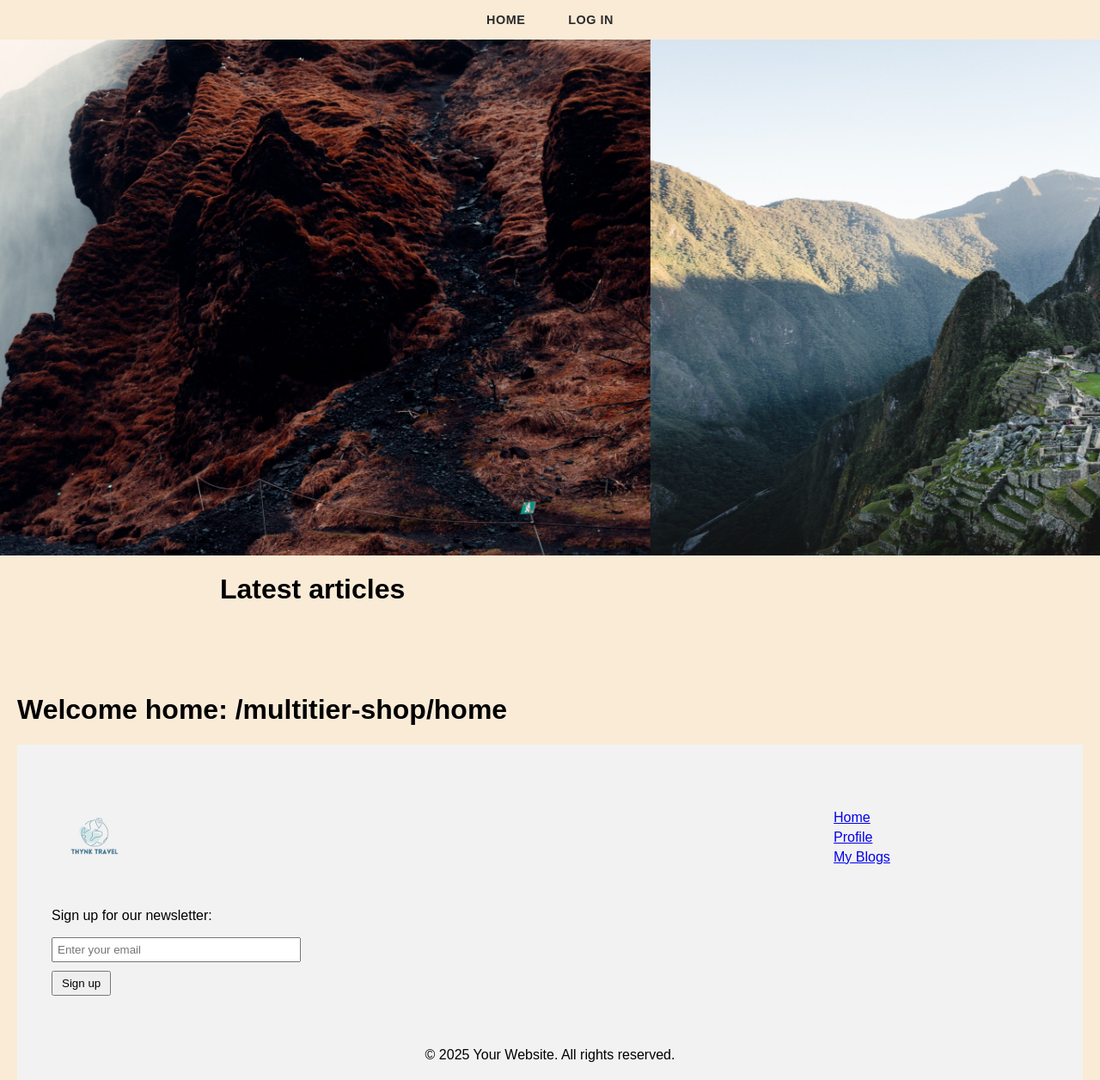
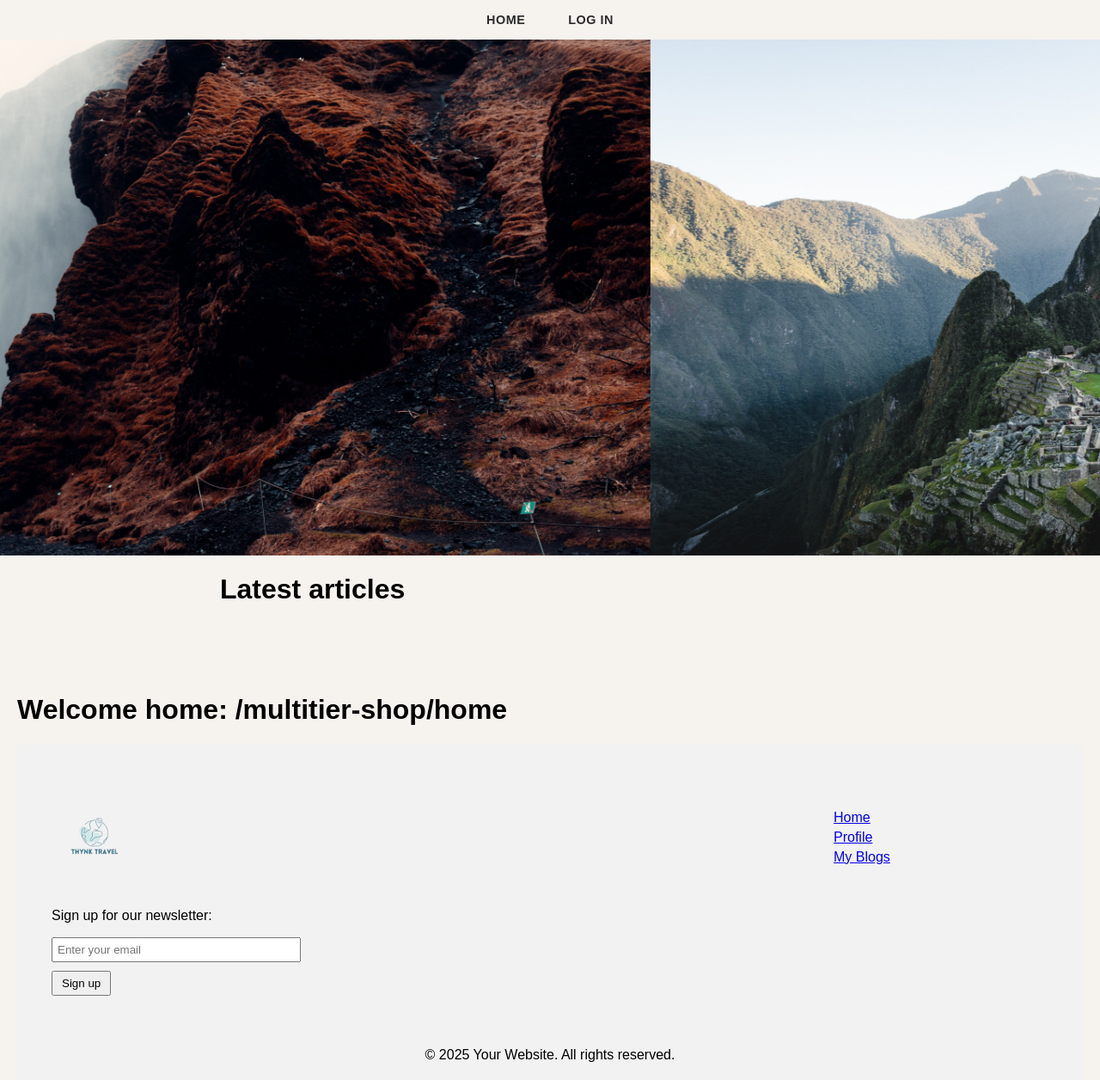
Before and after one commit to Donja1998/group-assignment, a PHP site: page /multitier-shop/home in a window 1280 px wide. Shown: the whole page at 86% size. Run offline with PHP 8.4, Linux system fonts and the light colour scheme; data that the repository does not hold is empty.

Commit message:
Update style.css

```diff
--- a/multitier-blog/frontend/assets/css/style.css
+++ b/multitier-blog/frontend/assets/css/style.css
@@ -13,7 +13,7 @@ body {
     display: flex;
     flex-direction: column;
     height: 100vh;
-    background-color: antiquewhite;
+    background-color: rgb(246, 242, 238);
 }
 
 img {
```
